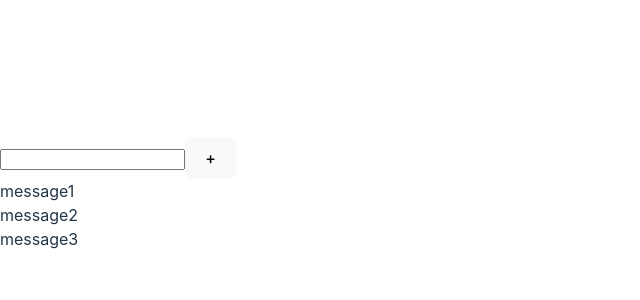
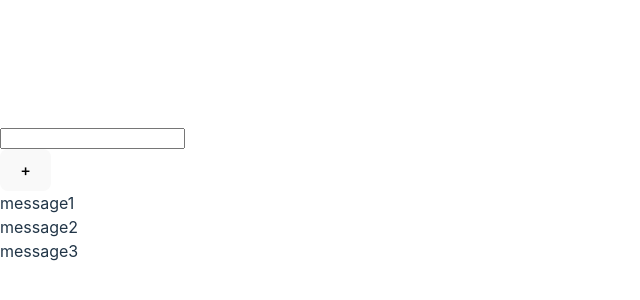
Before and after one commit to Trivium-bv/kabzda, a React (Vite) app: page / in a window 1280 px wide. Shown: the part 206-506 px from the top of the page, without its empty margins (0-640 px from the left). Built offline with nearby package versions, Linux system fonts and the light colour scheme; the HTML template or start-up script is replaced by a standard one.

Commit message:
state input button

```diff
--- a/src/App.tsx
+++ b/src/App.tsx
@@ -5,8 +5,11 @@
 //import {Button} from "./components/Button/Button.tsx";
 //import {Button2} from "./components/Button/Button2.tsx";
 //import {Money} from "./components/Money/Money.tsx";
+//import {InputJointBtn} from './components/InputBtn/InputJointBtn.tsx';
+//import {MainInput1, MainInputs} from './components/Inputs/Input1/mainInput1.tsx';
+import {MainInput2} from './components/Inputs/Input2/mainInput2.tsx';
 
-import {InputJointBtn} from './components/InputBtn/InputJointBtn.tsx';
+
 
 const App = () => {
 
@@ -21,7 +24,8 @@
     // }
     return (
         <div>
-            <InputJointBtn />
+            {/*<MainInput1 />*/}
+            <MainInput2 />
             {/*<OnOff activate={true}/>*/}
             {/*<Money />*/}
             {/*<PageTitle title={"This is APP Component"}/>*/}
--- a/src/components/InputBtn/FullInputBtn.tsx
+++ b/src/components/Inputs/Input1/InputBtn.tsx
@@ -4,7 +4,7 @@
     addMessage: (title: string) => void
 }
 
-export const FullInputBtn = (props: addMessageType) => {
+export const InputBtn = (props: addMessageType) => {
     const [title,setTitle] = useState('');
 
     const onChangeInputHandler = (event:ChangeEvent<HTMLInputElement>) => {
--- /dev/null
+++ b/src/components/Inputs/Input1/mainInput1.tsx
@@ -0,0 +1,27 @@
+import {useState} from 'react';
+import {InputBtn} from './InputBtn.tsx';
+
+
+
+export const MainInput1 = () => {
+    const [message, setMessage] = useState([
+        {message: 'message1'},
+        {message: 'message2'},
+        {message: 'message3'},
+    ])
+    const addMessage = (title: string) => {
+        const newMessage = {message: title}
+        setMessage([newMessage, ...message])
+    }
+    return (
+        <div>
+
+            <InputBtn addMessage={addMessage}/>
+            {message.map((el, index) => {
+                return (
+                    <div key={index}>{el.message}</div>
+                )
+            })}
+        </div>
+    )
+}
--- /dev/null
+++ b/src/components/Inputs/Input2/Button.tsx
@@ -0,0 +1,15 @@
+type ButtonPropsType = {
+    name: string
+    callBack: () => void
+}
+
+export const Button = (props: ButtonPropsType) => {
+    const onClickButtonHandler = () => {
+        props.callBack()
+    }
+    return (
+        <div>
+            <button onClick={onClickButtonHandler}>{props.name}</button>
+        </div>
+    );
+};
--- /dev/null
+++ b/src/components/Inputs/Input2/Input.tsx
@@ -0,0 +1,18 @@
+import {ChangeEvent} from 'react';
+
+type InputPropsType = {
+    title: string;
+    setTitle: (title: string) => void
+}
+
+export const Input = (props: InputPropsType) => {
+
+    const onChangeInputHandler = (event: ChangeEvent<HTMLInputElement>) => {
+        props.setTitle(event.currentTarget.value)
+    }
+    return (
+        <div>
+            <input value={props.title} onChange={onChangeInputHandler}/>
+        </div>
+    );
+};
--- a/src/components/InputBtn/InputJointBtn.tsx
+++ b/src/components/Inputs/Input2/mainInput2.tsx
@@ -1,21 +1,26 @@
 import {useState} from 'react';
-import {FullInputBtn} from './FullInputBtn.tsx';
+import {Button} from './Button.tsx';
+import {Input} from './Input.tsx';
 
-
-export const InputJointBtn = () => {
+export const MainInput2 = () => {
     const [message, setMessage] = useState([
         {message: 'message1'},
         {message: 'message2'},
         {message: 'message3'},
     ])
+    const [title, setTitle] = useState('');
     const addMessage = (title: string) => {
         const newMessage = {message: title}
-        setMessage([newMessage,...message])
+        setMessage([newMessage, ...message])
     }
-
+    const callBackButtonHandler = () => {
+        addMessage(title)
+        setTitle('')
+    }
     return (
         <div>
-            <FullInputBtn addMessage={addMessage}/>
+            <Input title={title} setTitle={setTitle}/>
+            <Button name={'+'} callBack={callBackButtonHandler}/>
             {message.map((el, index) => {
                 return (
                     <div key={index}>{el.message}</div>
```
Also changed, not shown: src/components/Input/Input.tsx (deleted).
